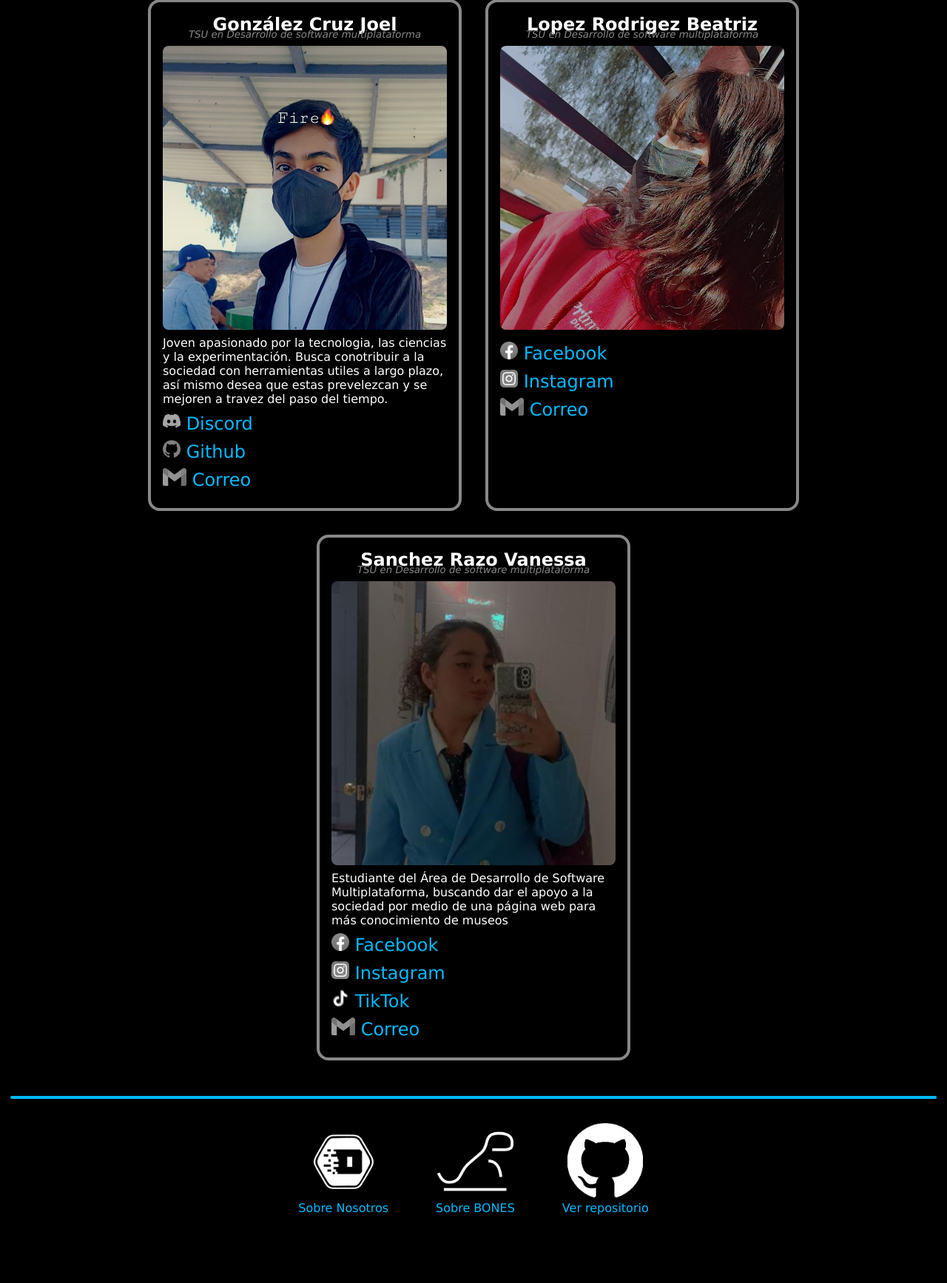
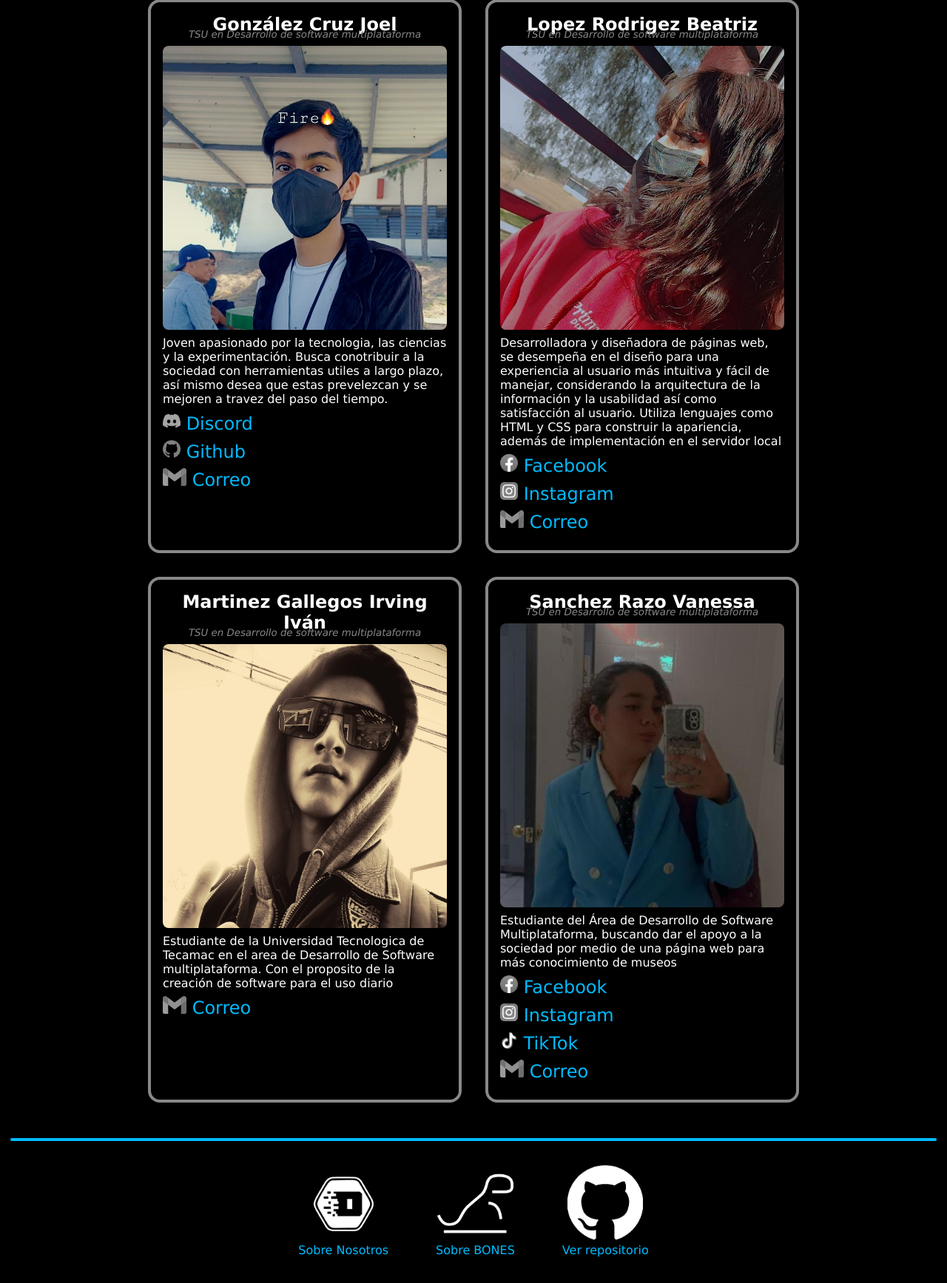
Before and after one commit to Hyromy/bones, a PHP site: page /info/nosotros.php?user=1 in a window 1280 px wide. Shown: the part 363-2098 px from the top of the page at 74% size. Before the commit the page ends 2006 px from the top, so only its background shows below. Run offline with PHP 8.4, Linux system fonts and the light colour scheme; data that the repository does not hold is empty; some libraries are stand-ins or nearby versions.

Commit message:
presentacion irving

```diff
--- a/info/nosotros.php
+++ b/info/nosotros.php
@@ -70,10 +70,17 @@
                 <b>Lopez Rodrigez Beatriz</b>
                 <small>TSU en Desarrollo de software multiplataforma</small>
                 <img src="pictures/betty.jpeg">
-                <p></p>
+                <p>Desarrolladora y diseñadora de páginas web, se desempeña en el diseño para una experiencia al usuario más intuitiva y fácil de manejar, considerando la arquitectura de la  información y la usabilidad así como satisfacción al usuario. Utiliza lenguajes como HTML y CSS para construir la apariencia, además de implementación en el servidor local</p>
                 <p><a href="https://www.facebook.com/betybbu?mibextid=ZbWKwL" target="_blanck"><img src="social/facebook.ico"> Facebook</a></p>
                 <p><a href="https://www.instagram.com/bettylopezrodriguez18/?igshid=MzMyNGUyNmU2YQ%3D%3D" target="_blanck"><img src="social/instagram.ico"> Instagram</a></p>
                 <p><a href="mailto:2523260008blopezr@gmail.com" target="_blanck"><img src="social/gmail.ico"> Correo</a></p>
+            </div>
+            <div>
+                <b>Martinez Gallegos Irving Iván</b>
+                <small>TSU en Desarrollo de software multiplataforma</small>
+                <img src="pictures/irving.jpeg">
+                <p>Estudiante de la Universidad Tecnologica de Tecamac en el area de Desarrollo de Software multiplataforma. Con el proposito de la creación de software para el uso diario</p>
+                <p><a href="mailto:martinezgallegosirvingivan@gamil.com" target="_blanck"><img src="social/gmail.ico"> Correo</a></p>
             </div>
             <div>
                 <b>Sanchez Razo Vanessa</b>
```
